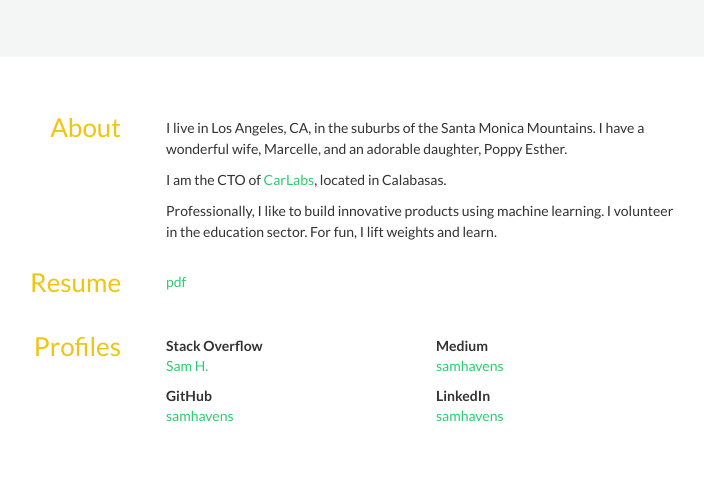
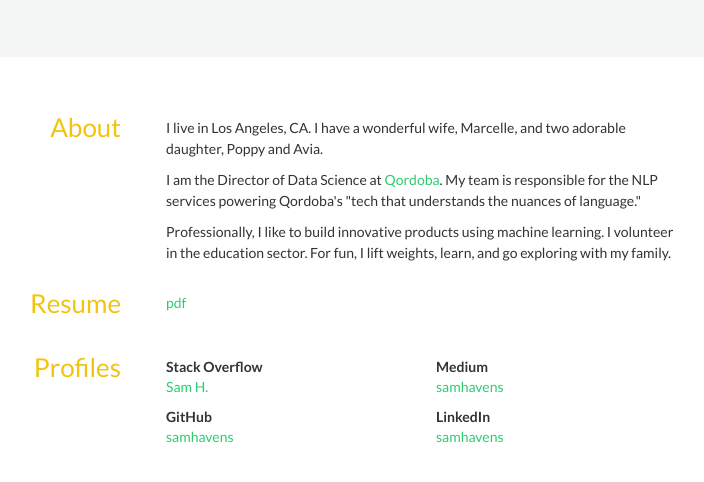
Before and after one commit to samhavens/site, a website: page index.html in a window 1280 px wide. Shown: the part 182-664 px from the top of the page, without its empty margins (309-1013 px from the left). Drawn offline with nearby package versions, Linux system fonts and the light colour scheme; some icons are missing.

Commit message:
add Q to home page desciption

```diff
--- a/index.html
+++ b/index.html
@@ -213,9 +213,9 @@ h4 span:first-child {
 			<h3>About</h3>
 		</aside>
 		<div class="col-sm-9">
-			<p>I live in Los Angeles, CA, in the suburbs of the Santa Monica Mountains. I have a wonderful wife, Marcelle, and an adorable daughter, Poppy Esther.</p>
-			<p>I am the CTO of <a href="http://carlabs.com" target="_blank">CarLabs</a>, located in Calabasas.</p>
-			<p>Professionally, I like to build innovative products using machine learning. I volunteer in the education sector. For fun, I lift weights and learn.</p>
+			<p>I live in Los Angeles, CA. I have a wonderful wife, Marcelle, and two adorable daughter, Poppy and Avia.</p>
+			<p>I am the Director of Data Science at <a href="http://qordoba.com" target="_blank">Qordoba</a>. My team is responsible for the NLP services powering Qordoba's "tech that understands the nuances of language."</p>
+			<p>Professionally, I like to build innovative products using machine learning. I volunteer in the education sector. For fun, I lift weights, learn, and go exploring with my family.</p>
 		</div>
 	</section>
 
```
